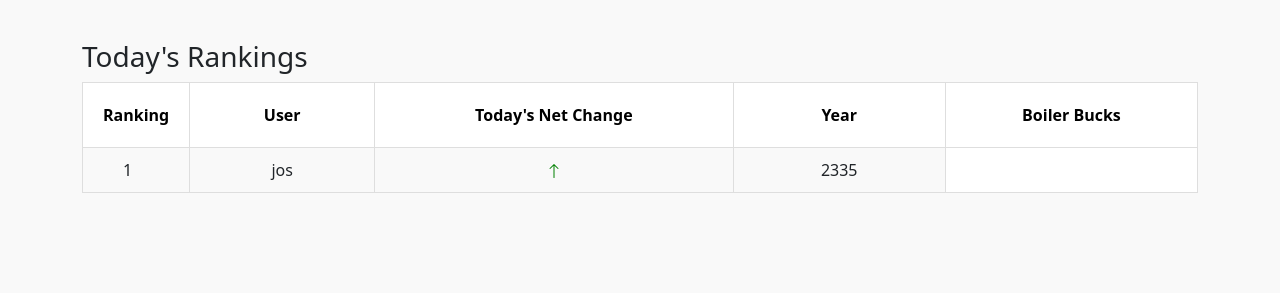
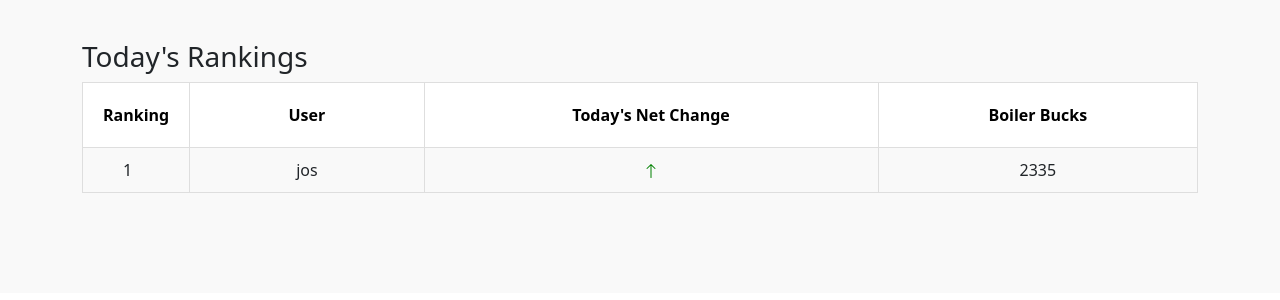
Before and after one commit to pdpurdue/BoilerBets, a Flask app: page /index in a window 1280 px wide. Shown: the part 116-416 px from the top of the page. Run offline with Flask 2, Linux system fonts and the light colour scheme; data comes from the database, SQL or seed files in the repository; both versions use the stored data as it was before the commit; some libraries are stand-ins or nearby versions.

Commit message:
added all

```diff
--- a/templates/index.html
+++ b/templates/index.html
@@ -19,7 +19,6 @@
                             <th class="text-center">Ranking</th>
                             <th class="text-center">User</th>
                             <th class="text-center">Today's Net Change</th>
-                            <th class="text-center">Year</th>
                             <th class="text-center">Boiler Bucks</th>
 
                             <tbody class="text-center">
```
Also changed, not shown: master.db (deleted).
